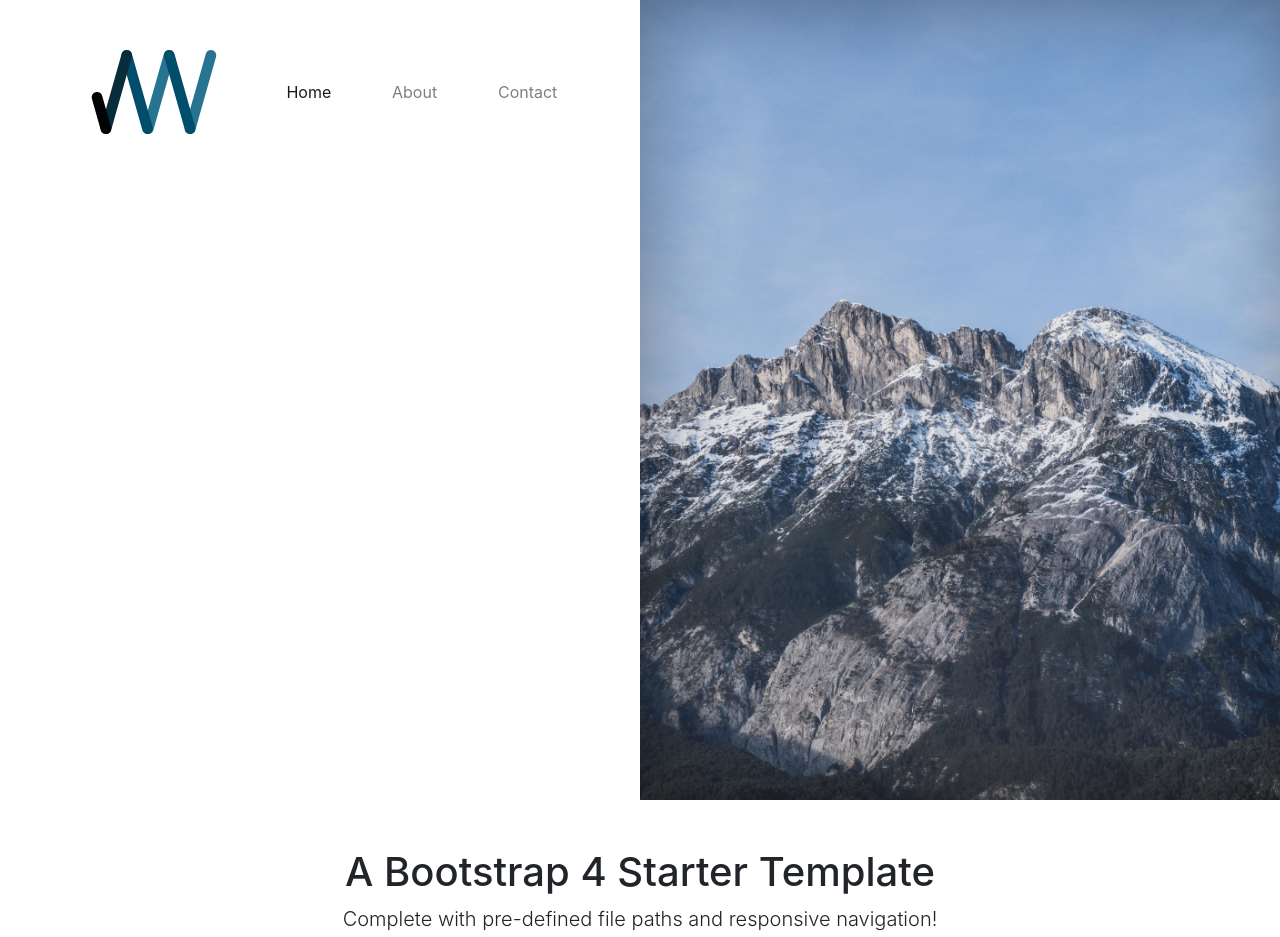
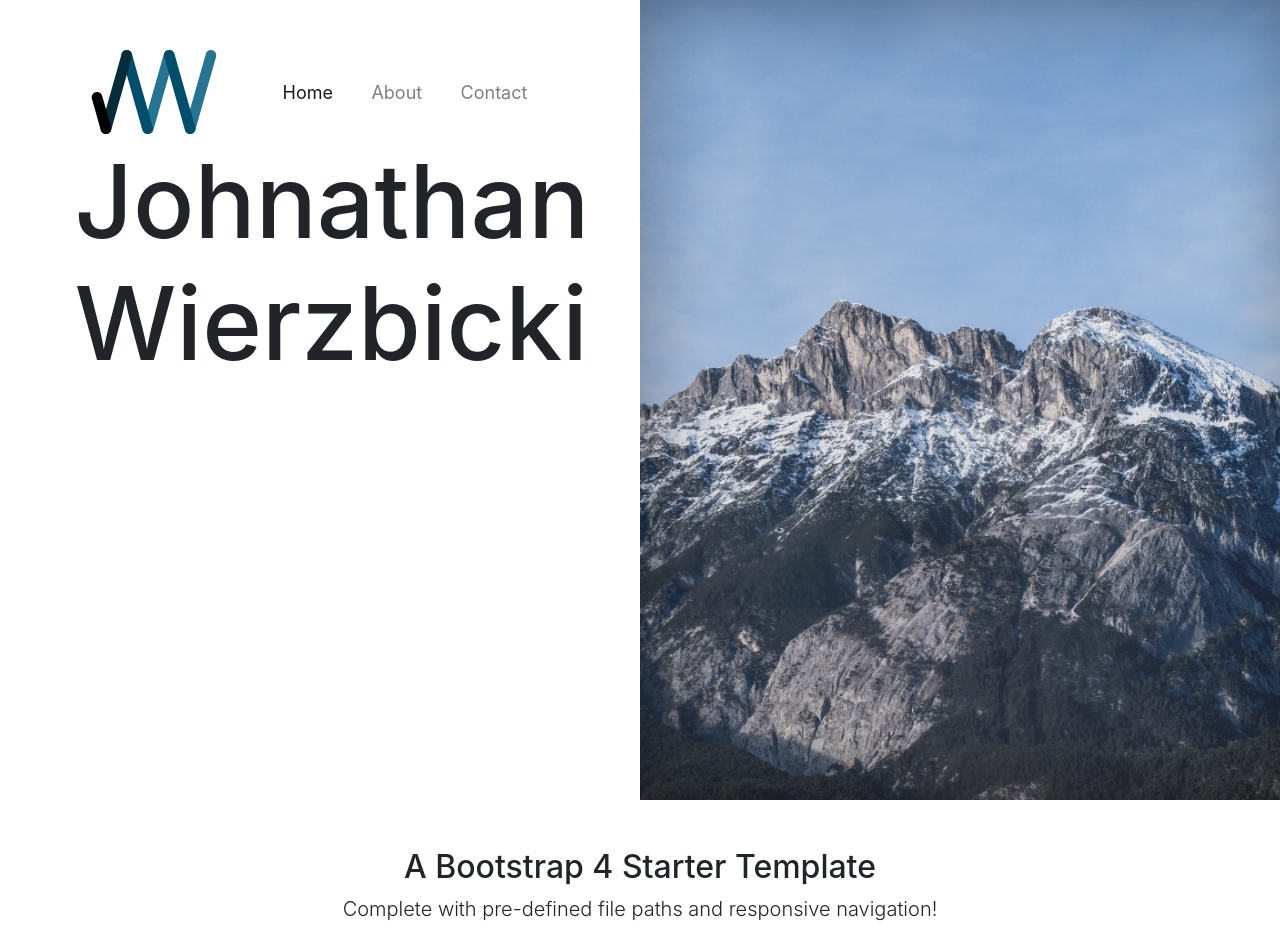
Before and after one commit to jbwierzbicki/portfolio, a website: page index.html in a window 1280 px wide. Shown: the top 937 px of the page. Drawn offline with Linux system fonts and the light colour scheme.

Commit message:
more layout stuff

```diff
--- a/index.html
+++ b/index.html
@@ -48,10 +48,13 @@
             </div>
           </div>
         </nav>
-        <div>
-
+        <div class="name-text">
+          <div class="flexFont">
+            <h1>Johnathan<br>Wierzbicki</h1>
+          </div>
         </div>
       </div>
+
       <div class="col-sm-6 header-right">
         <img src="images/header-img.png" class="header-img">
       </div>
@@ -62,7 +65,7 @@
   <div class="container">
     <div class="row">
       <div class="col-lg-12 text-center">
-        <h1 class="mt-5">A Bootstrap 4 Starter Template</h1>
+        <h2 class="mt-5">A Bootstrap 4 Starter Template</h2>
         <p class="lead">Complete with pre-defined file paths and responsive navigation!</p>
         <ul class="list-unstyled">
           <li>Bootstrap 4.3.1</li>
@@ -75,6 +78,7 @@
   <!-- Bootstrap core JavaScript -->
   <script src="vendor/jquery/jquery.slim.min.js"></script>
   <script src="vendor/bootstrap/js/bootstrap.bundle.min.js"></script>
+  <script src="script.js"></script>
 
 </body>
 
--- /dev/null
+++ b/script.js
@@ -0,0 +1,14 @@
+flexFont = function () {
+    var divs = document.getElementsByClassName("flexFont");
+    for(var i = 0; i < divs.length; i++) {
+        var relFontsize = divs[i].offsetWidth*0.05;
+        divs[i].style.fontSize = relFontsize+'px';
+    }
+};
+
+window.onload = function(event) {
+    flexFont();
+};
+window.onresize = function(event) {
+    flexFont();
+};
--- a/style.css
+++ b/style.css
@@ -1,5 +1,10 @@
 body {
 
+}
+
+h1 {
+    font-size: 4.5em;
+    text-align: center;
 }
 
 .custom-navbar {
@@ -8,7 +13,12 @@ body {
 }
 
 .nav-item {
-    padding-left: 3.5vw;
+    padding-left: 1.75vw;
+    font-size: 18px;
+}
+
+.name-text {
+    padding: 0 7vw;
 }
 
 .header-img {
@@ -25,3 +35,8 @@ body {
     padding-left: 0px;
     padding-right: 0px;
 }
+
+/* Flex Font */
+.flexFont {
+    width: 95%;
+}
```
